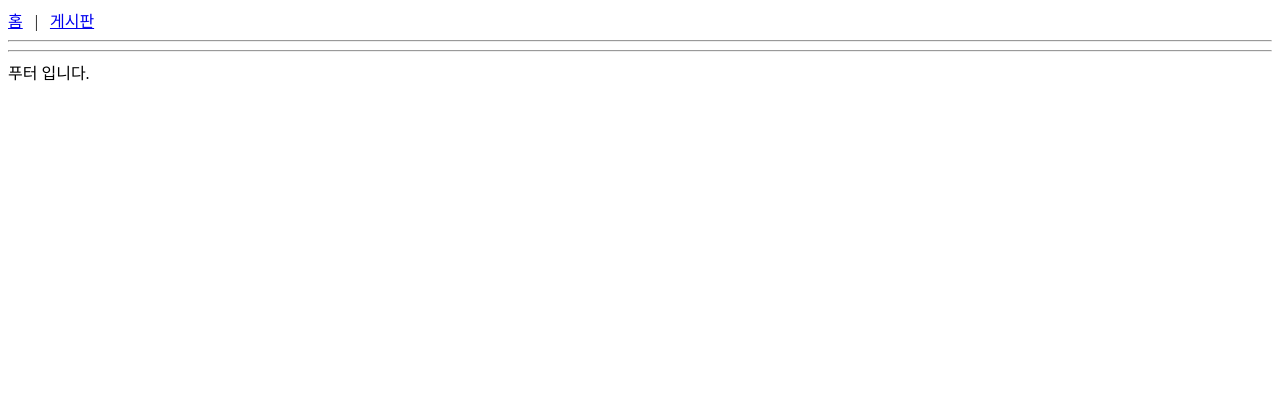
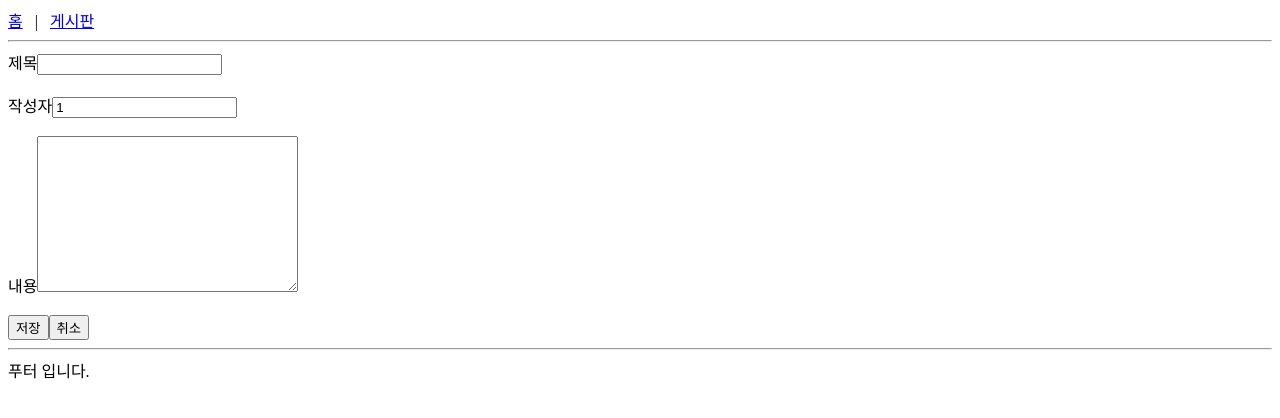
Before and after one commit to bckim9489/jungle-web-front, a React (Create React App) app: page /write in a window 1280 px wide. Before the commit this address had no page. Shown: the top 418 px of the page. Built offline with nearby package versions, Linux system fonts and the light colour scheme.

Commit message:
등록, 수정 구현

```diff
--- a/src/App.js
+++ b/src/App.js
@@ -42,6 +42,8 @@ import BoardList from "./routes/BoardList";
 import Home from "./routes/Home";
 import React from "react";
 import BoardDetail from "./routes/BoardDetail";
+import BoardWrite from './routes/BoardWrite';
+import BoardUpdate from "./routes/BoardUpdate";
 
 function App() {
   return (
@@ -49,6 +51,8 @@ function App() {
       <Route path="/" element={<Home/>}/>
       <Route path="/board" element={<BoardList/>}/>
       <Route path="/board/:bid" element={<BoardDetail/>}/>
+      <Route path="/write" element={<BoardWrite />} />
+      <Route path="/update/:bid" element={<BoardUpdate />} />
     </Routes>
   );
 }
--- a/src/routes/BoardDetail.js
+++ b/src/routes/BoardDetail.js
@@ -1,24 +1,35 @@
 /* BoardDetail.js */
 import React, { useEffect, useState } from 'react';
-import { useParams } from 'react-router-dom';
+import { useNavigate, useParams } from 'react-router-dom';
 import Board from '../components/Board';
 
 const BoardDetail = () => {
-    const { bid } = useParams(); // /board/:idx와 동일한 변수명으로 데이터를 꺼낼 수 있습니다.
+    const { bid } = useParams();
+    const navigate = useNavigate();
+
     const [loading, setLoading] = useState(true);
     const [board, setBoard] = useState({});
 
+    const backToList = () => {
+        navigate('/board');
+    };
+
+    const goToUpdate = () => {
+        navigate(`/update/${bid}`);
+    };
 
 
     useEffect(() => {
-        const getBoard = async () => {
+        const getDetail = async () => {
             const resp = await fetch(`${process.env.REACT_APP_API_URL}/api/board/${bid}`)
             const data = await resp.json();
             setBoard(data);
             setLoading(false);
-            console.log(data);
+            // console.log(data);
         };
-        getBoard();
+
+        getDetail();
+
     }, [bid]);
 
     return (
@@ -27,12 +38,17 @@ const BoardDetail = () => {
             <h2>loading...</h2>
         ) : (
             <Board
-            idx={board.bid}
+            bid={board.bid}
             title={board.title}
             contents={board.contents}
             createdBy={board.uid}
             />
         )}
+      <div>
+        <button onClick={goToUpdate}>수정</button>
+        <button >삭제</button>
+        <button onClick={backToList} >목록</button>
+      </div>
         </div>
     );
 };
--- a/src/routes/BoardList.js
+++ b/src/routes/BoardList.js
@@ -1,16 +1,21 @@
 import React, {useEffect, useState} from 'react';
-import {Link} from "react-router-dom";
+import { Link, useNavigate } from 'react-router-dom';
 
 const BoardList = () => {
+  const navigate = useNavigate();
   const [boardList, setBoardList] = useState([]);
 
+  const [loading, setLoading] = useState(true);
   const getBoardList = async () => {
     const resp = await fetch(`${process.env.REACT_APP_API_URL}/api/board`)
     const data = await resp.json();
-    console.log(data)
+    setLoading(false);
     setBoardList(data);
+  }
 
-  }
+  const moveToWrite = () => {
+    navigate('/write');
+  };
 
   useEffect(() => {
     getBoardList();
@@ -18,6 +23,9 @@ const BoardList = () => {
 
   return (
     <div>
+      {loading ? (
+            <h2>loading...</h2>
+      ) : (
       <ul>
         {boardList.map((board) => (
           <li key={board.bid}>
@@ -25,6 +33,10 @@ const BoardList = () => {
           </li>
         ))}
       </ul>
+      )}
+      <div>
+        <button onClick={moveToWrite}>글쓰기</button>
+      </div>
     </div>
   );
 };
--- /dev/null
+++ b/src/routes/BoardUpdate.js
@@ -0,0 +1,93 @@
+import React, { useEffect, useState } from 'react';
+import { useNavigate, useParams } from 'react-router-dom';
+
+const BoardUpdate = () => {
+    const navigate = useNavigate();
+    const {bid} = useParams();
+    const [board, setBoard] = useState({
+        bid: 0,
+        title: '',
+        uid: '',
+        contents: '',
+    });
+
+    const { title, uid, contents } = board; //비구조화 할당
+
+    const onChange = (event) => {
+        const { value, name } = event.target; //event.target에서 name과 value만 가져오기
+        setBoard({
+        ...board,
+        [name]: value,
+        });
+    };
+
+
+
+
+    async function putData(url = "", data = {}) {
+        const response  = await fetch(url, {
+            method: "PUT",
+            mode: "cors",
+            cache : "no-cache",
+            credentials: 'include',
+            headers: {
+                "Content-Type": "application/json"
+            },
+            body: JSON.stringify(data),
+        });
+        return response.json();
+    }
+
+    const updateBoard = async () => {
+        putData(`${process.env.REACT_APP_API_URL}/api/board`, board).then((data) => {
+            alert('저장되었습니다.');
+            navigate('/board/' + bid);
+        });
+    }
+
+    const backToDetail = () => {
+        navigate('/board/' + bid);
+    };
+
+    useEffect(() => {
+        const getDetail = async () => {
+            const resp = await fetch(`${process.env.REACT_APP_API_URL}/api/board/${bid}`)
+            const data = await resp.json();
+            setBoard(data);
+        };
+
+        getDetail();
+    }, [bid]);
+
+    return (
+        <div>
+        <div>
+            <span>제목</span>
+            <input type="text" name="title" value={title} onChange={onChange} />
+        </div>
+        <br />
+        <div>
+            <span>작성자</span>
+            <input type="text" name="uid" value={uid} readOnly={true} />
+        </div>
+        <br />
+        <div>
+            <span>내용</span>
+            <textarea
+            name="contents"
+            cols="30"
+            rows="10"
+            value={contents}
+            onChange={onChange}
+            ></textarea>
+        </div>
+        <br />
+        <div>
+            <button onClick={updateBoard}>저장</button>
+            <button onClick={backToDetail}>취소</button>
+        </div>
+        </div>
+    );
+};
+
+export default BoardUpdate;
--- /dev/null
+++ b/src/routes/BoardWrite.js
@@ -0,0 +1,84 @@
+import React, { useState } from 'react';
+import {useNavigate } from 'react-router-dom';
+
+const BoardWrite = () => {
+    const navigate = useNavigate();
+
+    const [board, setBoard] = useState({
+        title: '',
+        uid: '1',
+        contents: ''
+    });
+
+    const {title, uid, contents} = board;
+
+    const onChange = (event) =>{
+        const {value, name} = event.target;
+        setBoard({
+            ...board,
+            [name]: value
+        });
+    };
+
+    async function postData(url = "", data = {}) {
+        const response  = await fetch(url, {
+            method: "POST",
+            mode: "cors",
+            cache : "no-cache",
+            credentials: 'include',
+            headers: {
+                "Content-Type": "application/json"
+            },
+            body: JSON.stringify(data),
+        });
+        return response.json();
+    }
+
+    const saveBoard = async () => {
+        postData(`${process.env.REACT_APP_API_URL}/api/board`, board).then((data) => {
+            alert('저장되었습니다.');
+            navigate('/board');
+        });
+    }
+
+    const backToList = () => {
+        navigate('/board');
+    };
+
+    return (
+        <div>
+            <div>
+            <span>제목</span>
+            <input type="text" name="title" value={title} onChange={onChange} />
+            </div>
+            <br />
+            <div>
+            <span>작성자</span>
+            <input
+                type="text"
+                name="uid"
+                value= {uid}
+                onChange={onChange}
+            />
+            </div>
+            <br />
+            <div>
+            <span>내용</span>
+            <textarea
+                name="contents"
+                cols="30"
+                rows="10"
+                value={contents}
+                onChange={onChange}
+            ></textarea>
+            </div>
+            <br />
+            <div>
+            <button onClick={saveBoard}>저장</button>
+            <button onClick={backToList}>취소</button>
+            </div>
+        </div>
+    );
+};
+
+export default BoardWrite;
```
